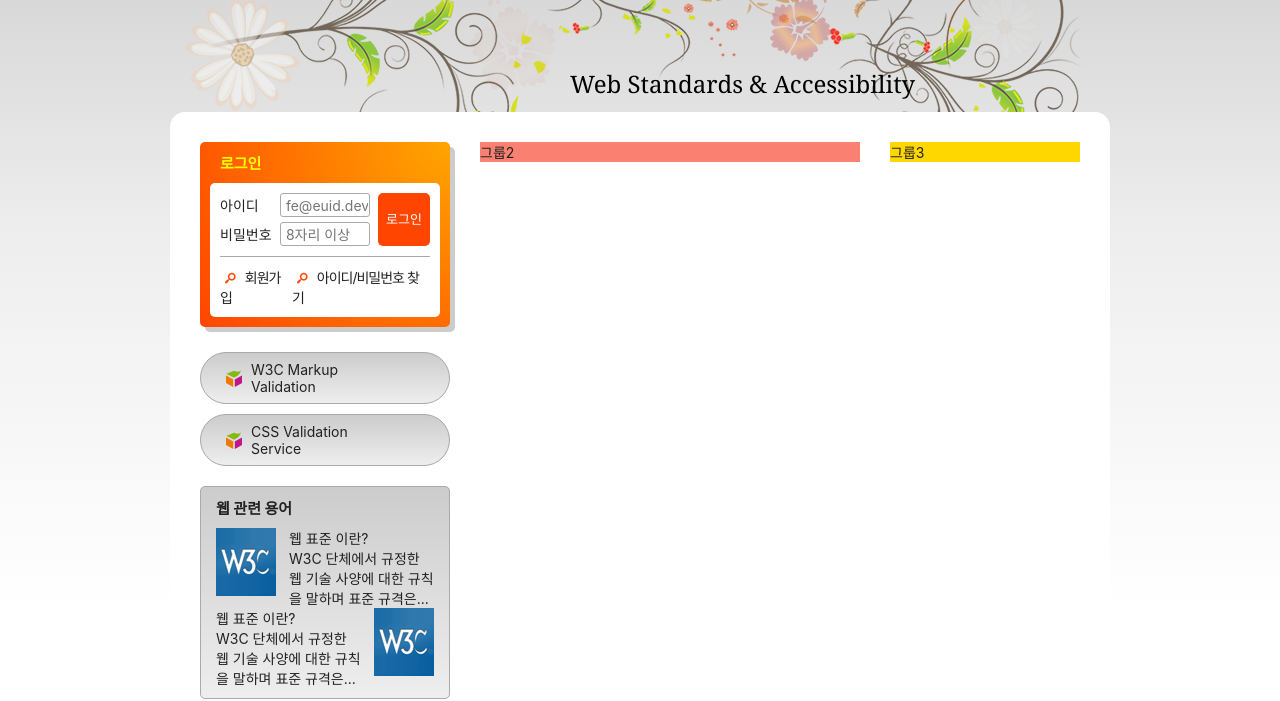
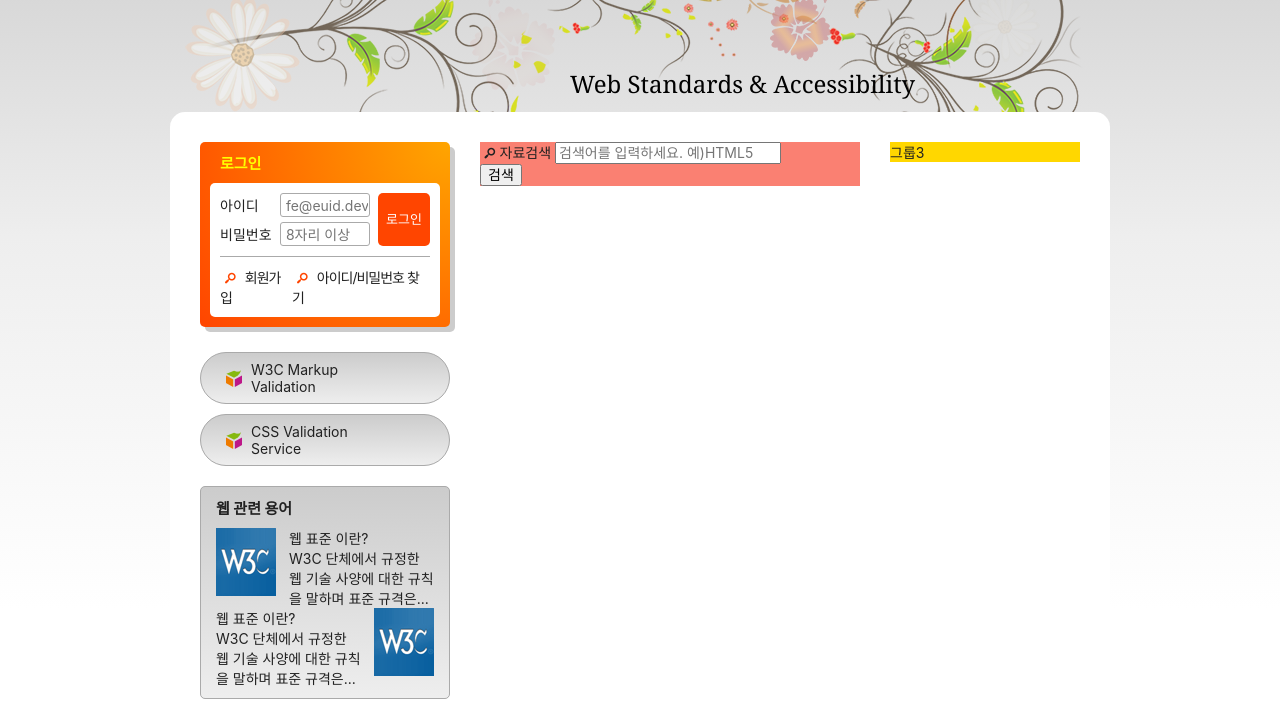
Before and after one commit to rowooncoding/HTML5, a plain HTML site: page index.html in a window 1280 px wide. Shown: the part 135-836 px from the top of the page. Drawn offline with Linux system fonts and the light colour scheme; a web font is replaced by a local one.

Commit message:
검색 폼 마크업 완료

```diff
--- a/index.html
+++ b/index.html
@@ -200,7 +200,21 @@
         </dl>
       </section>
     </div>
-    <div class="group group2">그룹2</div>
+    <div class="group group2">
+      <h2 class="a11y-hidden">검색</h2>
+      <form method="POST" action="https://formspree.io/seulbinim@gmail.com" class="search-form">
+        <fieldset>
+          <legend>검색 폼</legend>
+          <div class="search-form-inner">
+            <div class="form-group">
+              <label for="search" class="form-group-label"><span class="icon-search" aria-hidden="true"></span>자료검색</label>
+              <input type="search" id="search" class="form-group-input" required placeholder="검색어를 입력하세요. 예)HTML5" />
+            </div>
+            <button type="submit" class="button-fill button">검색</button>
+          </div>
+        </fieldset>
+      </form>
+    </div>
     <div class="group group3">그룹3</div>
   </main>
 
```
